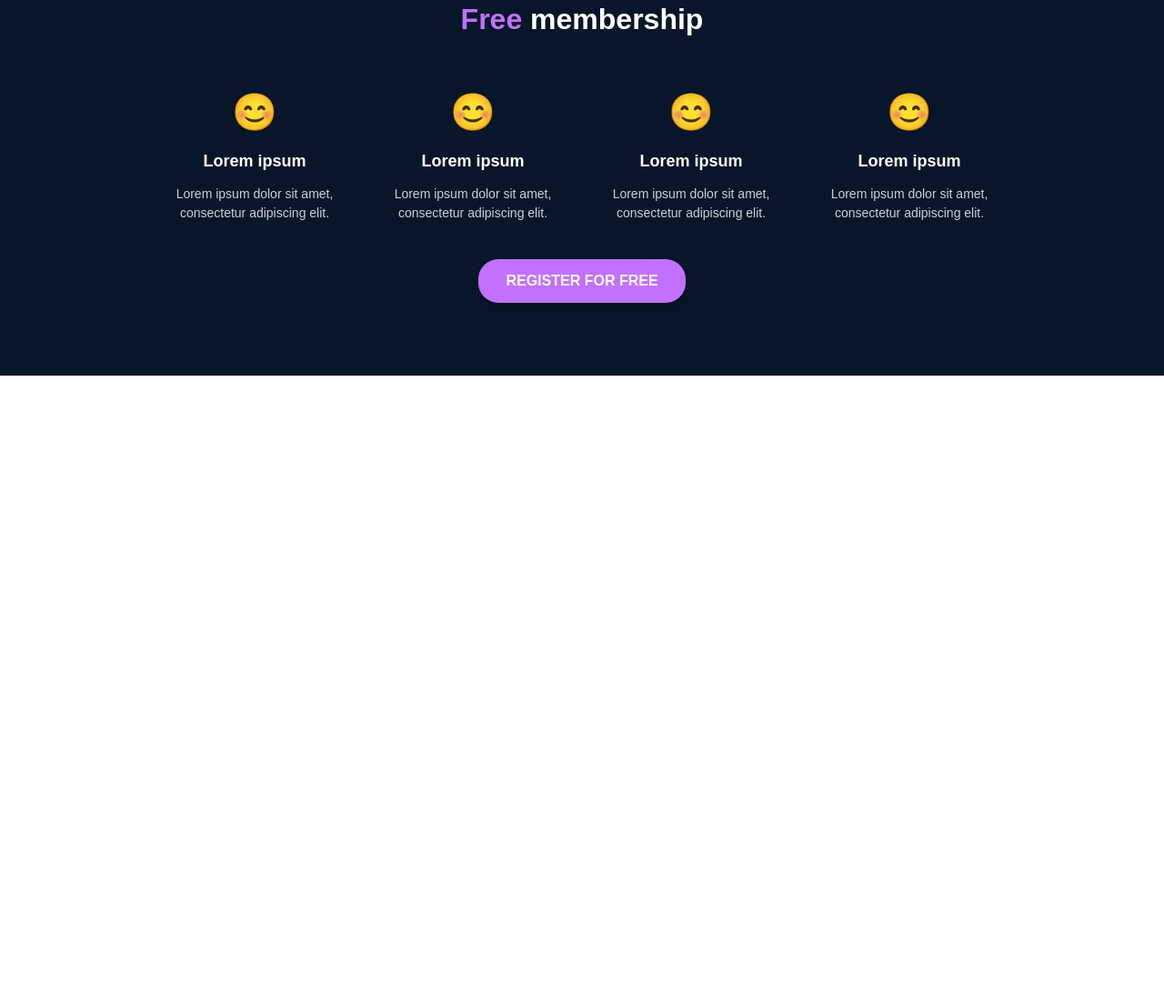
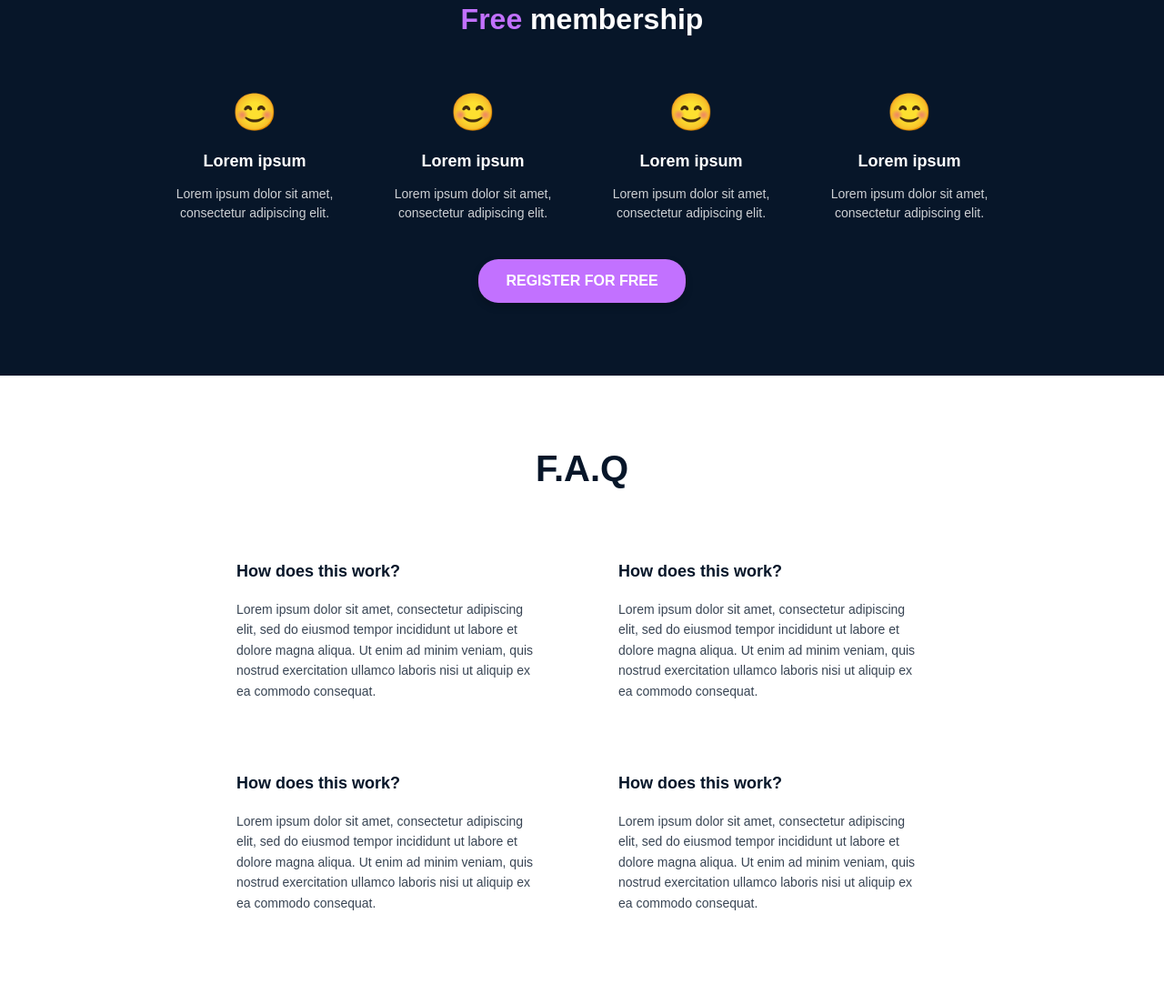
Before and after one commit to IbrahimBachar/alx_html_css, a plain HTML site: page css_advanced/index.html in a window 1280 px wide. Shown: the part 2630-3734 px from the top of the page at 91% size. Before the commit the page ends 3043 px from the top, so only its background shows below. Drawn offline with Linux system fonts and the light colour scheme.

Commit message:
Frequently Asked Questions

```diff
--- a/css_advanced/index.html
+++ b/css_advanced/index.html
@@ -413,6 +413,34 @@
             </div>
         </section>
 
+        <section class="faq-section">
+            <div class="container">
+                <h1 class="faq-title">F.A.Q</h1>
+
+                <div class="faq-grid">
+                    <div class="faq-item">
+                        <h3 class="faq-question">How does this work?</h3>
+                        <p class="faq-answer">Lorem ipsum dolor sit amet, consectetur adipiscing elit, sed do eiusmod tempor incididunt ut labore et dolore magna aliqua. Ut enim ad minim veniam, quis nostrud exercitation ullamco laboris nisi ut aliquip ex ea commodo consequat.</p>
+                    </div>
+
+                    <div class="faq-item">
+                        <h3 class="faq-question">How does this work?</h3>
+                        <p class="faq-answer">Lorem ipsum dolor sit amet, consectetur adipiscing elit, sed do eiusmod tempor incididunt ut labore et dolore magna aliqua. Ut enim ad minim veniam, quis nostrud exercitation ullamco laboris nisi ut aliquip ex ea commodo consequat.</p>
+                    </div>
+
+                    <div class="faq-item">
+                        <h3 class="faq-question">How does this work?</h3>
+                        <p class="faq-answer">Lorem ipsum dolor sit amet, consectetur adipiscing elit, sed do eiusmod tempor incididunt ut labore et dolore magna aliqua. Ut enim ad minim veniam, quis nostrud exercitation ullamco laboris nisi ut aliquip ex ea commodo consequat.</p>
+                    </div>
+
+                    <div class="faq-item">
+                        <h3 class="faq-question">How does this work?</h3>
+                        <p class="faq-answer">Lorem ipsum dolor sit amet, consectetur adipiscing elit, sed do eiusmod tempor incididunt ut labore et dolore magna aliqua. Ut enim ad minim veniam, quis nostrud exercitation ullamco laboris nisi ut aliquip ex ea commodo consequat.</p>
+                    </div>
+                </div>
+            </div>
+        </section>
+
     </main>
 </body>
 </html>
--- a/css_advanced/styles.css
+++ b/css_advanced/styles.css
@@ -441,3 +441,65 @@ body {
         width: 200px;
     }
 }
+
+.faq-section {
+    background-color: white;
+    padding: 80px 0;
+    color: #071629;
+}
+
+.faq-title {
+    text-align: center;
+    font-size: 40px;
+    font-weight: 700;
+    margin-bottom: 60px;
+    color: #071629;
+}
+
+.faq-grid {
+    display: grid;
+    grid-template-columns: repeat(2, 1fr);
+    gap: 40px;
+    max-width: 800px;
+    margin: 0 auto;
+}
+
+.faq-item {
+    padding: 20px;
+}
+
+.faq-question {
+    font-size: 18px;
+    font-weight: bold;
+    margin-bottom: 20px;
+    color: #071629;
+}
+
+.faq-answer {
+    font-size: 14px;
+    line-height: 1.6;
+    color: #071629;
+    opacity: 0.8;
+}
+
+@media (max-width: 768px) {
+    .faq-grid {
+        grid-template-columns: 1fr;
+        max-width: 500px;
+    }
+
+    .faq-title {
+        font-size: 32px;
+        margin-bottom: 40px;
+    }
+}
+
+@media (max-width: 480px) {
+    .faq-title {
+        font-size: 28px;
+    }
+
+    .faq-grid {
+        gap: 30px;
+    }
+}
```
